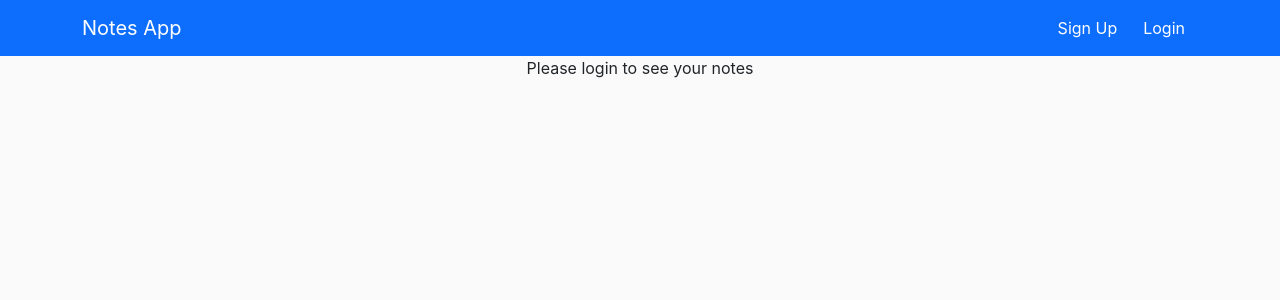
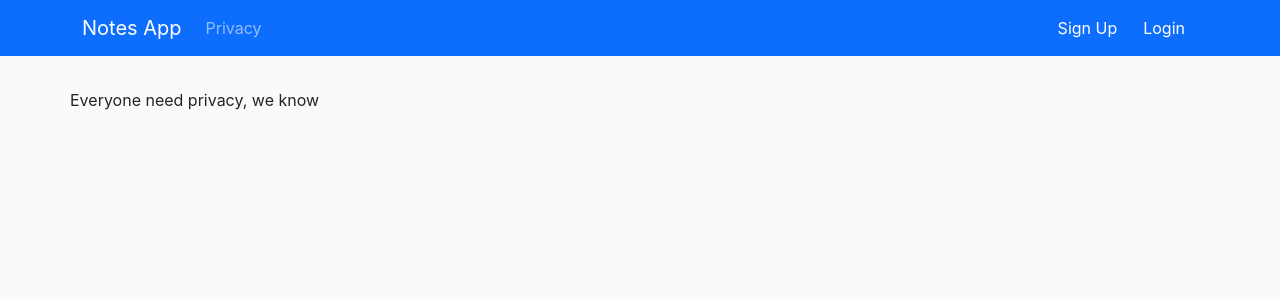
Before and after one commit to KaiIemsawat/ts-notes-app, a React (Create React App) app in the folder client/: page /privacy in a window 1280 px wide. Shown: the top 300 px of the page. Built offline with nearby package versions, Linux system fonts and the light colour scheme; no server answers.

Commit message:
navbar and routes

```diff
--- a/client/package.json
+++ b/client/package.json
@@ -16,6 +16,7 @@
         "react-bootstrap": "^2.8.0",
         "react-dom": "^18.2.0",
         "react-hook-form": "^7.45.2",
+        "react-router-dom": "^6.14.2",
         "react-scripts": "5.0.1",
         "typescript": "^4.9.5",
         "web-vitals": "^2.1.4"
--- a/client/src/App.tsx
+++ b/client/src/App.tsx
@@ -1,13 +1,15 @@
-import { Container } from "react-bootstrap";
+import { useEffect, useState } from "react";
 import LoginModal from "./components/LoginModal";
 import NavBar from "./components/NavBar";
 import SignUpModal from "./components/SignUpModal";
-import styles from "./styles/NotesPage.module.css";
-import { useEffect, useState } from "react";
 import { User } from "./models/user";
 import * as NotesAPI from "./network/notes_api"; // <-- custom function to handle error
-import NotesPageLoggedInView from "./components/NotesPageLoggedInView";
-import NotesPageLoggedOutView from "./components/NotesPageLoggedOutView";
+import { BrowserRouter, Route, Routes } from "react-router-dom";
+import { Container } from "react-bootstrap";
+import NotesPage from "./pages/NotesPage";
+import PrivacyPage from "./pages/PrivacyPage";
+import NotFoundPage from "./pages/NotFoundPage";
+import styles from "./styles/App.module.css";
 
 function App() {
     const [loggedInUser, setLoggedInUser] = useState<User | null>(null);
@@ -27,6 +29,7 @@
         fetchLoggedInUser();
     }, []);
     return (
+        <BrowserRouter>
             <div>
                 <NavBar
                     loggedInUser={loggedInUser}
@@ -34,14 +37,15 @@
                     onSignUpClicked={() => setShowSignUpModal(true)}
                     onLogoutSuccessful={() => setLoggedInUser(null)}
                 />
-            <Container className={styles.notesPage}>
-                <>
-                    {loggedInUser ? (
-                        <NotesPageLoggedInView />
-                    ) : (
-                        <NotesPageLoggedOutView />
-                    )}
-                </>
+                <Container className={styles.pageContainer}>
+                    <Routes>
+                        <Route
+                            path="/"
+                            element={<NotesPage loggedInUser={loggedInUser} />}
+                        />
+                        <Route path="/privacy" element={<PrivacyPage />} />
+                        <Route path="/*" element={<NotFoundPage />} />
+                    </Routes>
                 </Container>
                 {showSignUpModal && (
                     <SignUpModal
@@ -62,6 +66,7 @@
                     />
                 )}
             </div>
+        </BrowserRouter>
     );
 }
 
--- a/client/src/components/NavBar.tsx
+++ b/client/src/components/NavBar.tsx
@@ -2,6 +2,7 @@
 import { User } from "../models/user";
 import NavNarLoggedInView from "./NavNarLoggedInView";
 import NavBarLoggedOutView from "./NavBarLoggedOutView";
+import { Link } from "react-router-dom";
 
 interface NavBarProps {
     loggedInUser: User | null;
@@ -19,9 +20,17 @@
     return (
         <Navbar bg="primary" variant="dark" expand="sm" sticky="top">
             <Container>
-                <Navbar.Brand>Notes App</Navbar.Brand>
+                <Navbar.Brand as={Link} to="/">
+                    Notes App
+                </Navbar.Brand>
                 <Navbar.Toggle aria-controls="main-navbar" />
                 <Navbar.Collapse id="main-navbar">
+                    <Nav>
+                        {/* <Nav.Link as={Link} to="/privacy"> instead of <Link> to add effect*/}
+                        <Nav.Link as={Link} to="/privacy">
+                            Privacy
+                        </Nav.Link>
+                    </Nav>
                     <Nav className="ms-auto">
                         {loggedInUser ? (
                             <NavNarLoggedInView
--- a/client/src/components/NotesPageLoggedInView.tsx
+++ b/client/src/components/NotesPageLoggedInView.tsx
@@ -65,7 +65,7 @@
     return (
         <>
             <Button
-                className={`my-4 ${styleUtils.blockCenter} ${styleUtils.flexCenter}`}
+                className={`mb-4 ${styleUtils.blockCenter} ${styleUtils.flexCenter}`}
                 onClick={() => setShowAddNoteDialog(true)}>
                 <IconFilePlus />
                 Add new note
--- /dev/null
+++ b/client/src/pages/NotFoundPage.tsx
@@ -0,0 +1,7 @@
+import React from "react";
+
+const NotFoundPage = () => {
+    return <div>Page not found :( </div>;
+};
+
+export default NotFoundPage;
--- /dev/null
+++ b/client/src/pages/NotesPage.tsx
@@ -0,0 +1,27 @@
+import NotesPageLoggedInView from "../components/NotesPageLoggedInView";
+import NotesPageLoggedOutView from "../components/NotesPageLoggedOutView";
+import { Container } from "react-bootstrap";
+import styles from "../styles/NotesPage.module.css";
+import { User } from "../models/user";
+
+interface NotesPageProps {
+    loggedInUser: User | null;
+}
+
+const NotesPage = ({ loggedInUser }: NotesPageProps) => {
+    return (
+        <>
+            <Container className={styles.notesPage}>
+                <>
+                    {loggedInUser ? (
+                        <NotesPageLoggedInView />
+                    ) : (
+                        <NotesPageLoggedOutView />
+                    )}
+                </>
+            </Container>
+        </>
+    );
+};
+
+export default NotesPage;
--- /dev/null
+++ b/client/src/pages/PrivacyPage.tsx
@@ -0,0 +1,5 @@
+const PrivacyPage = () => {
+    return <div>Everyone need privacy, we know</div>;
+};
+
+export default PrivacyPage;
--- /dev/null
+++ b/client/src/styles/App.module.css
@@ -0,0 +1,3 @@
+.pageContainer {
+    padding: 32px 0;
+}
```
Also changed, not shown: 1 other file (tests, documents, lock files or other folders). Lines whose indentation alone changed are shown as unchanged.
